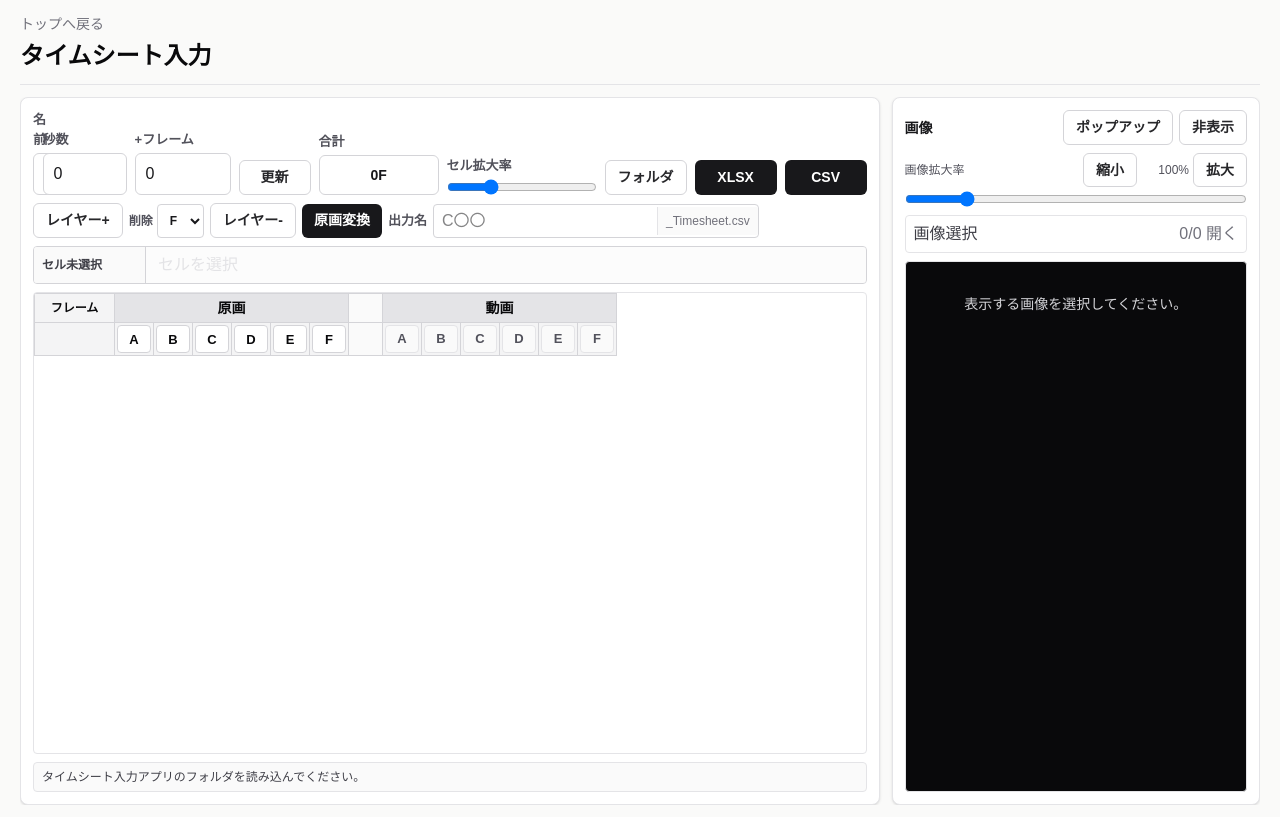
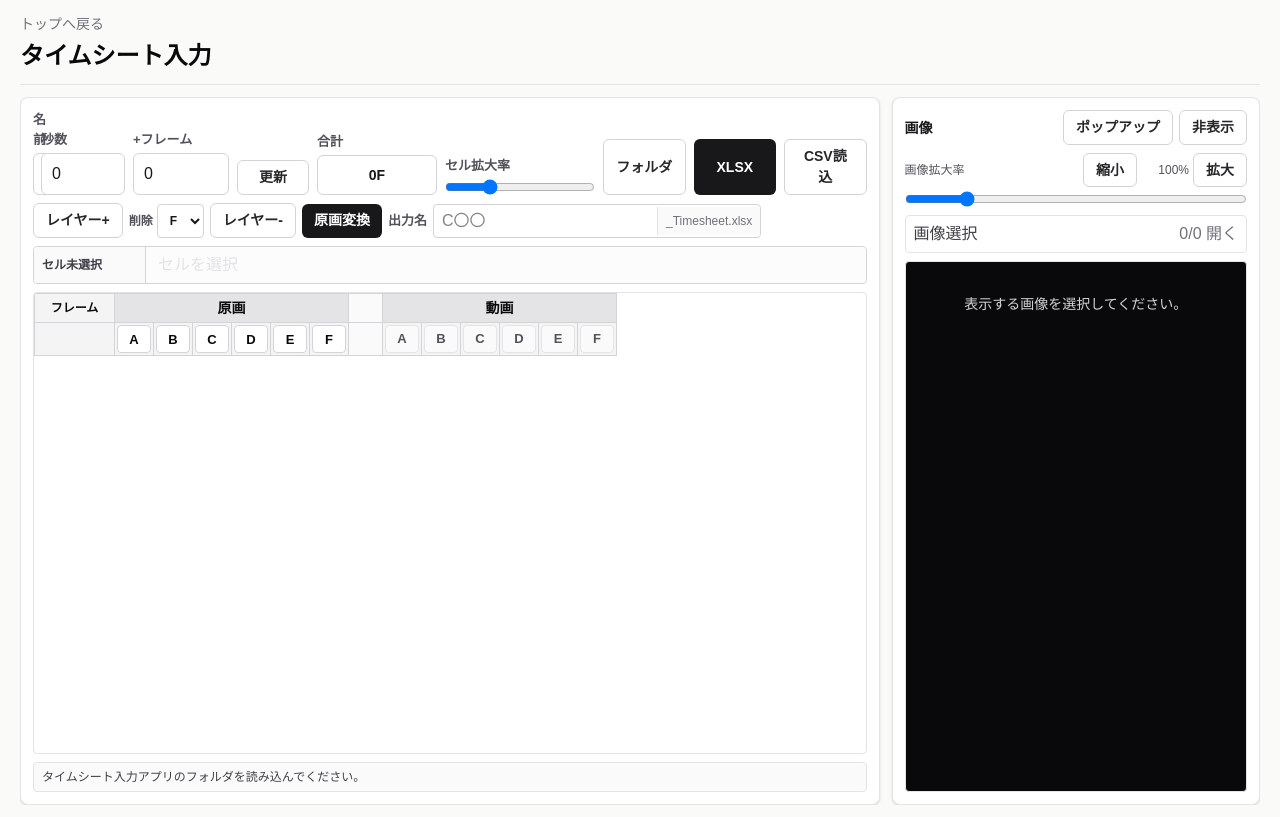
Before and after one commit to mina37010/anime-data-create, a Next.js app: page /apps/timesheet in a window 1280 px wide. Built offline with nearby package versions, Linux system fonts and the light colour scheme.

Commit message:
fix:タイムシート出力

```diff
--- a/app/apps/timesheet/timesheet-editor.tsx
+++ b/app/apps/timesheet/timesheet-editor.tsx
@@ -89,6 +89,10 @@ function isImageFile(file: File) {
 
 function isWorkbookFile(file: File) {
   return xlsxExtensions.has(fileExtension(file));
+}
+
+function isCsvFile(file: File) {
+  return fileExtension(file) === "csv";
 }
 
 function isTextFile(file: File) {
@@ -207,7 +211,7 @@ function sanitizeFilenameStem(value: string) {
 }
 
 function workbookFilenameStem(fileName: string) {
-  return fileName.replace(/\.(xlsx|xlsm|xls)$/i, "");
+  return fileName.replace(/\.(xlsx|xlsm|xls|csv)$/i, "");
 }
 
 function normalizeCells(cells: string[][], frameCount: number, layerCount: number) {
@@ -483,6 +487,13 @@ function rawFromWorkbookXml(buffer: ArrayBuffer): RawSheet | null {
 }
 
 async function readRawSheet(file: File): Promise<RawSheet | null> {
+  if (isCsvFile(file)) {
+    const workbook = XLSX.read(await file.text(), { type: "string", raw: true });
+    const sheetName = workbook.SheetNames[0] ?? "タイムシート";
+    const sheet = workbook.Sheets[sheetName] ?? workbook.Sheets[Object.keys(workbook.Sheets)[0]];
+    return sheet ? sheetToRaw(sheetName, sheet) : null;
+  }
+
   const buffer = await file.arrayBuffer();
   const workbook = XLSX.read(buffer, { type: "array" });
   const sheetName = workbook.SheetNames[0] ?? "タイムシート";
@@ -608,16 +619,6 @@ function buildTimesheetRows(timesheet: TimesheetData) {
   ];
 }
 
-function csvEscape(value: string | number) {
-  const text = String(value);
-  return /[",\n\r]/.test(text) ? `"${text.replaceAll('"', '""')}"` : text;
-}
-
-function buildTimesheetCsv(timesheet: TimesheetData) {
-  const rows = buildTimesheetRows(timesheet);
-  return `\uFEFF${rows.map((row) => row.map(csvEscape).join(",")).join("\r\n")}\r\n`;
-}
-
 function buildWorkbook(timesheet: TimesheetData) {
   const syncedTimesheet = synchronizeLayerNames(timesheet);
   const gengaSection = syncedTimesheet.sections.find((section) => section.id === "genga") ?? createSection("genga", "原画", syncedTimesheet.frameCount);
@@ -656,6 +657,7 @@ export function TimesheetEditor() {
   const [textNotes, setTextNotes] = useState("");
   const [status, setStatus] = useState("タイムシート入力アプリのフォルダを読み込んでください。");
   const folderInputRef = useRef<HTMLInputElement | null>(null);
+  const csvInputRef = useRef<HTMLInputElement | null>(null);
   const skipCellFocusSelectionRef = useRef(false);
 
   const selectedImages = useMemo(() => images.filter((image) => image.selected), [images]);
@@ -665,7 +667,7 @@ export function TimesheetEditor() {
   );
   const safeDeleteLayerIndex = Math.min(deleteLayerIndex, Math.max(0, layerOptions.length - 1));
   const selectedWorkbookFile = workbookCandidates.find((file) => fileIdentity(file) === selectedWorkbookKey) ?? workbookCandidates[0] ?? null;
-  const csvFilenameSuffix = /_Timesheet$/i.test(outputFilenameStem.trim()) ? ".csv" : "_Timesheet.csv";
+  const xlsxFilenameSuffix = /_Timesheet$/i.test(outputFilenameStem.trim()) ? ".xlsx" : "_Timesheet.xlsx";
   const gengaLayerCount = timesheet.sections.find((section) => section.id === "genga")?.layers.length ?? 0;
   const selectedCellCount = useMemo(() => {
     if (!cellSelection) {
@@ -1130,6 +1132,23 @@ export function TimesheetEditor() {
       return;
     }
     await loadWorkbookFile(selectedWorkbookFile, images.length);
+  }
+
+  async function handleCsvSelect(event: ChangeEvent<HTMLInputElement>) {
+    const csvFile = Array.from(event.target.files ?? []).find(isCsvFile);
+    event.target.value = "";
+    if (!csvFile) {
+      return;
+    }
+
+    try {
+      setWorkbookCandidates([]);
+      setSelectedWorkbookKey("");
+      await loadWorkbookFile(csvFile, images.length);
+    } catch (error) {
+      console.error(error);
+      setStatus(`${csvFile.name} を読み込めませんでした。`);
+    }
   }
 
   async function handleFolderSelect(event: ChangeEvent<HTMLInputElement>) {
@@ -1190,24 +1209,11 @@ export function TimesheetEditor() {
 
   function downloadXlsx() {
     const workbook = buildWorkbook(timesheet);
-    const requestedStem = outputFilenameStem.trim().replace(/\.xlsx$/i, "");
-    const filenameStem = sanitizeFilenameStem(requestedStem || clampSheetName(timesheet.title)).trim() || "タイムシート";
+    const requestedStem = outputFilenameStem.trim().replace(/\.(xlsx|csv)$/i, "");
+    const baseStem = sanitizeFilenameStem(requestedStem || clampSheetName(timesheet.title)).trim() || "Timesheet";
+    const filenameStem = /_Timesheet$/i.test(baseStem) ? baseStem : `${baseStem}_Timesheet`;
     const filename = `${filenameStem}.xlsx`;
     XLSX.writeFile(workbook, filename);
-    setStatus(`${filename} を書き出しました。`);
-  }
-
-  function downloadCsv() {
-    const requestedStem = outputFilenameStem.trim().replace(/\.(xlsx|csv)$/i, "");
-    const baseStem = sanitizeFilenameStem(requestedStem || clampSheetName(timesheet.title)).trim() || "タイムシート";
-    const filenameStem = /_Timesheet$/i.test(baseStem) ? baseStem : `${baseStem}_Timesheet`;
-    const filename = `${filenameStem}.csv`;
-    const url = URL.createObjectURL(new Blob([buildTimesheetCsv(timesheet)], { type: "text/csv;charset=utf-8" }));
-    const link = document.createElement("a");
-    link.href = url;
-    link.download = filename;
-    link.click();
-    URL.revokeObjectURL(url);
     setStatus(`${filename} を書き出しました。`);
   }
 
@@ -1306,14 +1312,21 @@ export function TimesheetEditor() {
               accept="image/*,.tif,.tiff,.xlsx,.xlsm,.xls,.txt"
               onChange={handleFolderSelect}
             />
+            <input
+              ref={csvInputRef}
+              type="file"
+              className="hidden"
+              accept=".csv,text/csv"
+              onChange={handleCsvSelect}
+            />
             <button className="control-button" type="button" onClick={() => folderInputRef.current?.click()}>
               フォルダ
             </button>
             <button className="primary-button" type="button" onClick={downloadXlsx}>
               XLSX
             </button>
-            <button className="primary-button" type="button" onClick={downloadCsv}>
-              CSV
+            <button className="control-button" type="button" onClick={() => csvInputRef.current?.click()}>
+              CSV読込
             </button>
           </div>
         </div>
@@ -1362,8 +1375,8 @@ export function TimesheetEditor() {
                   setOutputFilenameStem(sanitizeFilenameStem(event.target.value).replace(/\.(xlsx|csv)$/i, ""))
                 }
               />
-              <span className="shrink-0 border-l border-zinc-200 bg-zinc-50 px-2 py-1.5 text-xs text-zinc-500" title="CSV出力名">
-                {csvFilenameSuffix}
+              <span className="shrink-0 border-l border-zinc-200 bg-zinc-50 px-2 py-1.5 text-xs text-zinc-500" title="XLSX出力名">
+                {xlsxFilenameSuffix}
               </span>
             </div>
           </div>
```
